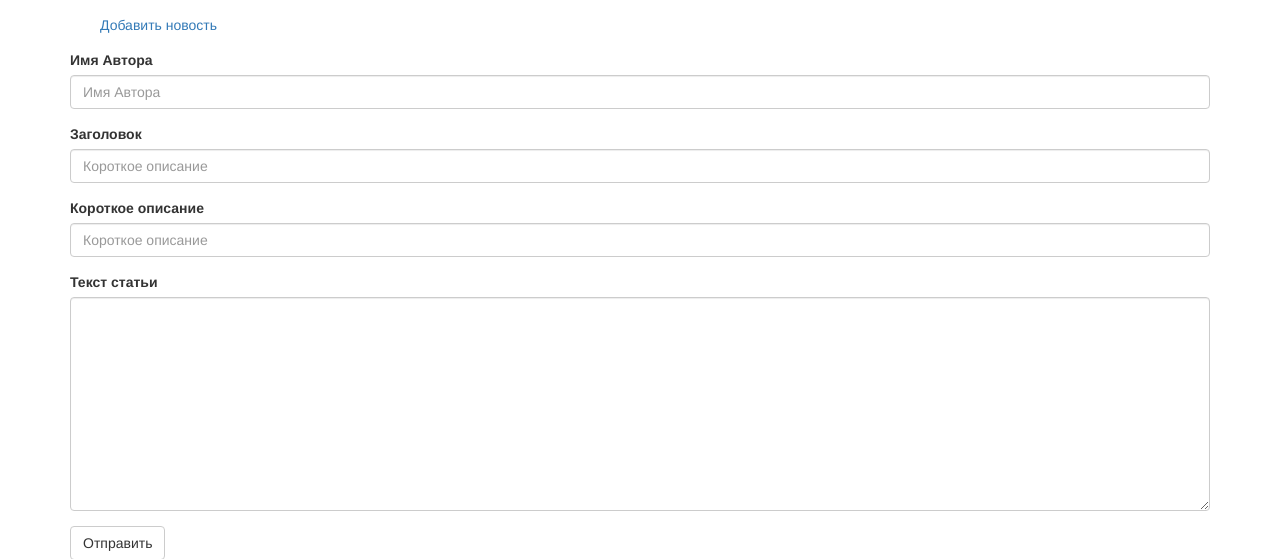
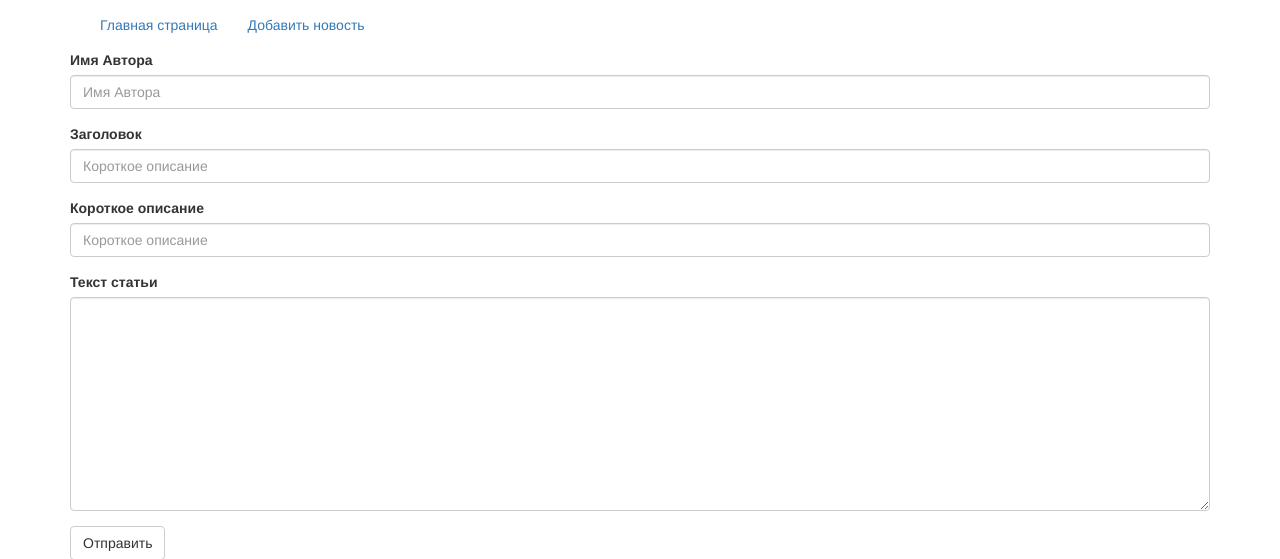
Before and after one commit to fey/berrytest, a PHP site: page /new in a window 1280 px wide. Shown: the top 559 px of the page. Run offline with PHP 8.4, Linux system fonts and the light colour scheme; data that the repository does not hold is empty; some libraries are stand-ins or nearby versions.

Commit message:
add link to main page

```diff
--- a/resources/views/head.phtml
+++ b/resources/views/head.phtml
@@ -50,6 +50,7 @@
   <div class="container">
     <div class="collapse navbar-collapse" id="bs-example-navbar-collapse-1">
       <ul class="nav navbar-nav">
+        <li class=""><a href="/">Главная страница</a></li>
         <li class=""><a href="/new">Добавить новость</a></li>
       </ul>
       <ul class="nav navbar-nav navbar-right">
```
